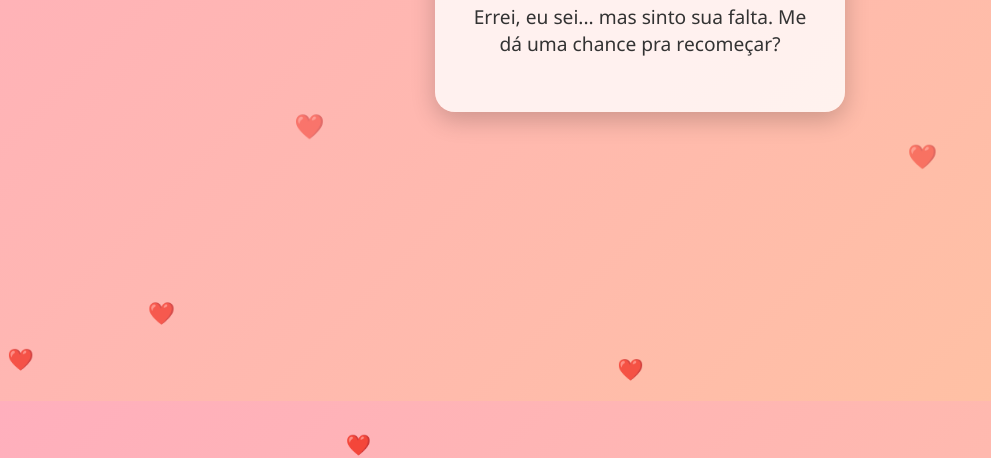
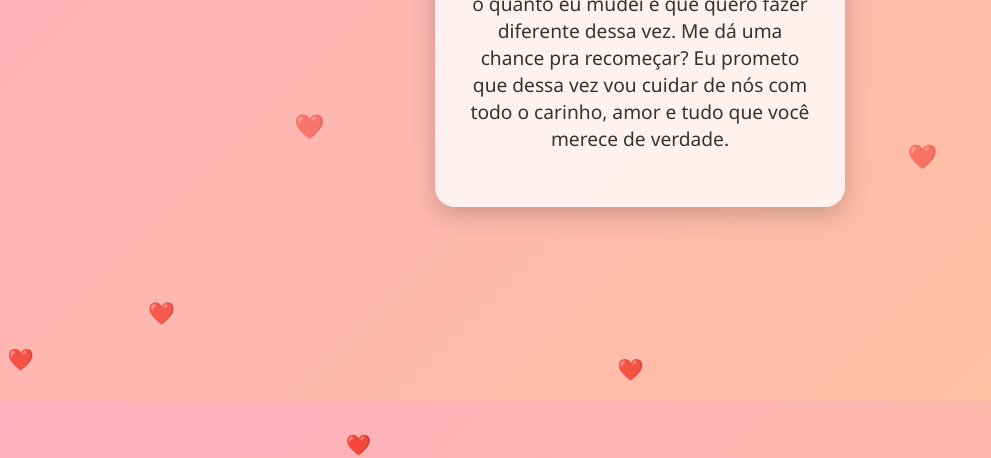
Before and after one commit to joaopedoss/love-card, a plain HTML site: page index.html in a window 1280 px wide. Shown: the part 399-857 px from the top of the page, without its empty margins (0-991 px from the left). Drawn offline with Linux system fonts and the light colour scheme.

Commit message:
mudança do texto

```diff
--- a/index.html
+++ b/index.html
@@ -63,8 +63,7 @@
 <body>
   <div class="container">
     <h1>Oi... ❤️</h1>
-    <p>Errei, eu sei... mas sinto sua falta.
-    Me dá uma chance pra recomeçar?</p>
+    <p>Você me amava e eu fui um idiota... Não espero que você esqueça o que aconteceu, mas que me deixe mostrar o quanto eu mudei e que quero fazer diferente dessa vez. Me dá uma chance pra recomeçar? Eu prometo que dessa vez vou cuidar de nós com todo o carinho,  amor e tudo que você merece de verdade.</p>
   </div>
 
   <script>
```
